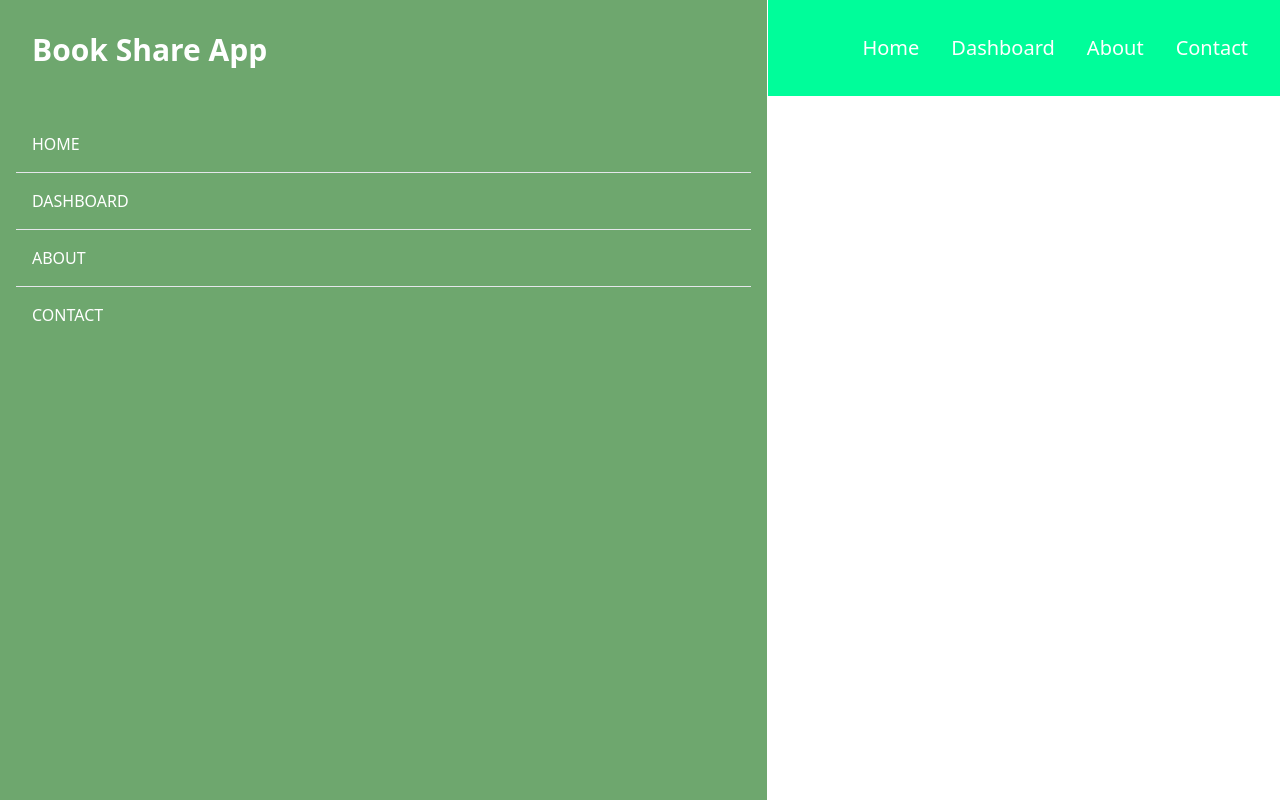
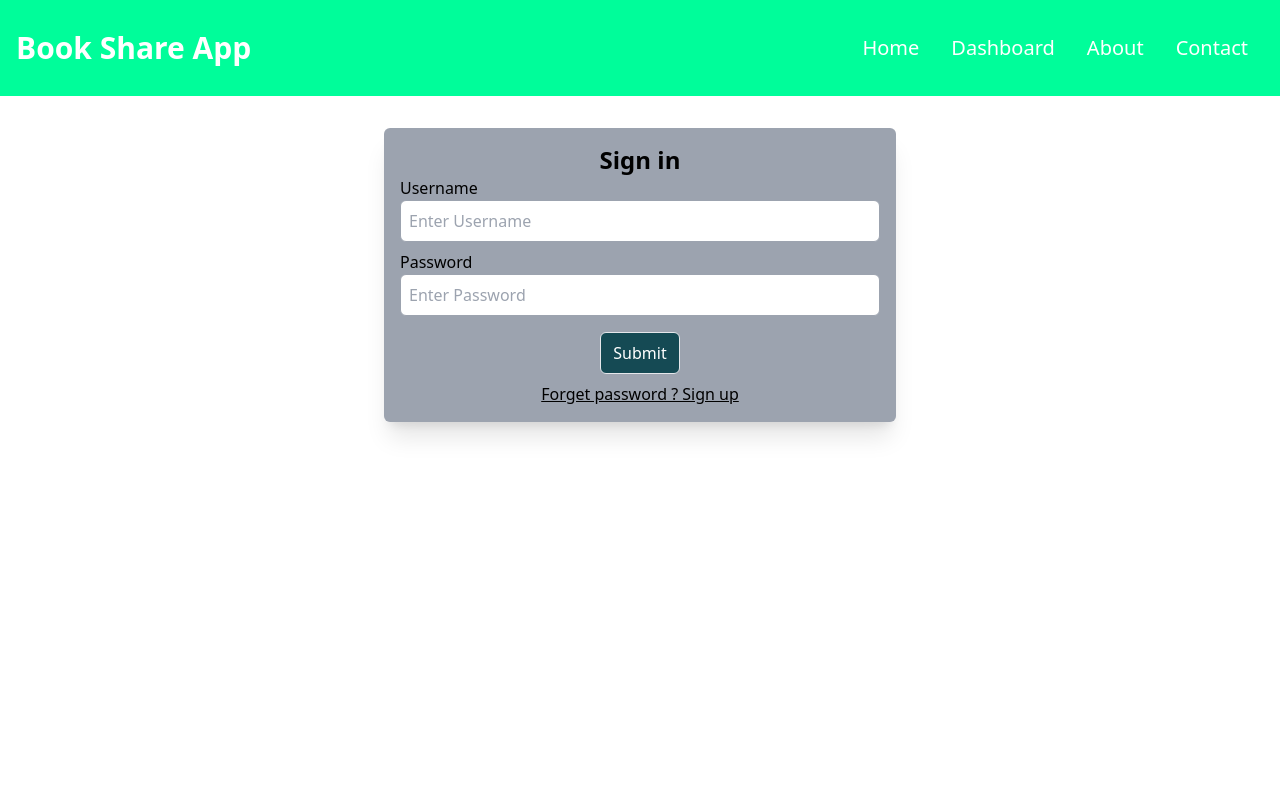
Before and after one commit to MM2-DEV/BOOK_SHARE, a React (Vite) app: page / in a window 1280 px wide. Built offline with nearby package versions, Linux system fonts and the light colour scheme.

Commit message:
Sign in UI design completed

```diff
--- a/src/App.jsx
+++ b/src/App.jsx
@@ -1,15 +1,16 @@
 import { useSelector } from "react-redux";
 import "./App.css";
 import Header from "./components/Header";
-
+import SignIn from "./pages/SignIn";
 function App() {
   const store = useSelector((store) => store);
   console.log("store :", store);
 
   return (
-    <Header/>
-    // <h2 className="text-center">Book Share App</h2>
-
+    <>
+      <Header />
+      <SignIn />
+    </>
   );
 }
 
--- a/src/components/Header.jsx
+++ b/src/components/Header.jsx
@@ -19,13 +19,13 @@ const Header = () => {
         <li className="p-4">Contact</li>
       </ul>
       <div onClick={handleNav} className="block md:hidden">
-        {!nav ? <AiOutlineClose size={20} /> : <AiOutlineMenu size={20} />}
+        {nav ? <AiOutlineClose size={20} /> : <AiOutlineMenu size={20} />}
       </div>
       <div
         className={
-          !nav
+          nav
             ? "fixed left-0 top-0 w-[60%] h-full border-r border-r-white bg-[#6ea76e] ease-in-out duration-500"
-            : "fixed left-[-100%]"
+            : "ease-in-out duration-500 fixed left-[-100%]"
         }
       >
         <h1 className="w-full text-3xl font-bold text-white m-8">
--- /dev/null
+++ b/src/pages/SignIn.jsx
@@ -0,0 +1,72 @@
+import React, { useState } from "react";
+
+const SignIn = () => {
+
+  const [user, setUser] = useState({
+    name: "",
+    password: "",
+  });
+
+  const submitHandler = (e) => {
+    e.preventDefault();
+    setUser(()=>{
+      return{
+
+      }
+    })
+  };
+
+  const inputChangeHandler = () => {
+    setUser((prev) => {
+      return {
+        ...prev,
+        [e.target.name]: e.target.value,
+      };
+    });
+  };
+
+  return (
+    <div className="mt-8">
+      <div className="w-[40%] shadow-xl p-4 rounded-md mx-auto bg-gray-400 ">
+        <h1 className="text-2xl font-bold text-center">Sign in</h1>
+        <form onSubmit={submitHandler}>
+          <div className="flex flex-col">
+            <label>Username</label>
+            <input
+              type="text"
+              name="name"
+              className="p-2 border rounded-md border-gray-400"
+              placeholder="Enter Username"
+              value={user.name}
+              onChange={inputChangeHandler}
+            />
+          </div>
+          <div className="flex flex-col mt-2">
+            <label>Password</label>
+            <input
+              type="text"
+              name="pwd"
+              className="p-2 border rounded-md border-gray-400"
+              placeholder="Enter Password"
+              value={user.pwd}
+              onChange={inputChangeHandler}
+            />
+          </div>
+          <div className="mt-4 text-center">
+            <button
+              type="submit"
+              className="w-[80px] text-white p-2 border rounded-md bg-[#154a54]"
+            >
+              Submit
+            </button>
+          </div>
+          <p className="text-center underline mt-2">
+            Forget password ? Sign up
+          </p>
+        </form>
+      </div>
+    </div>
+  );
+};
+
+export default SignIn;
```
